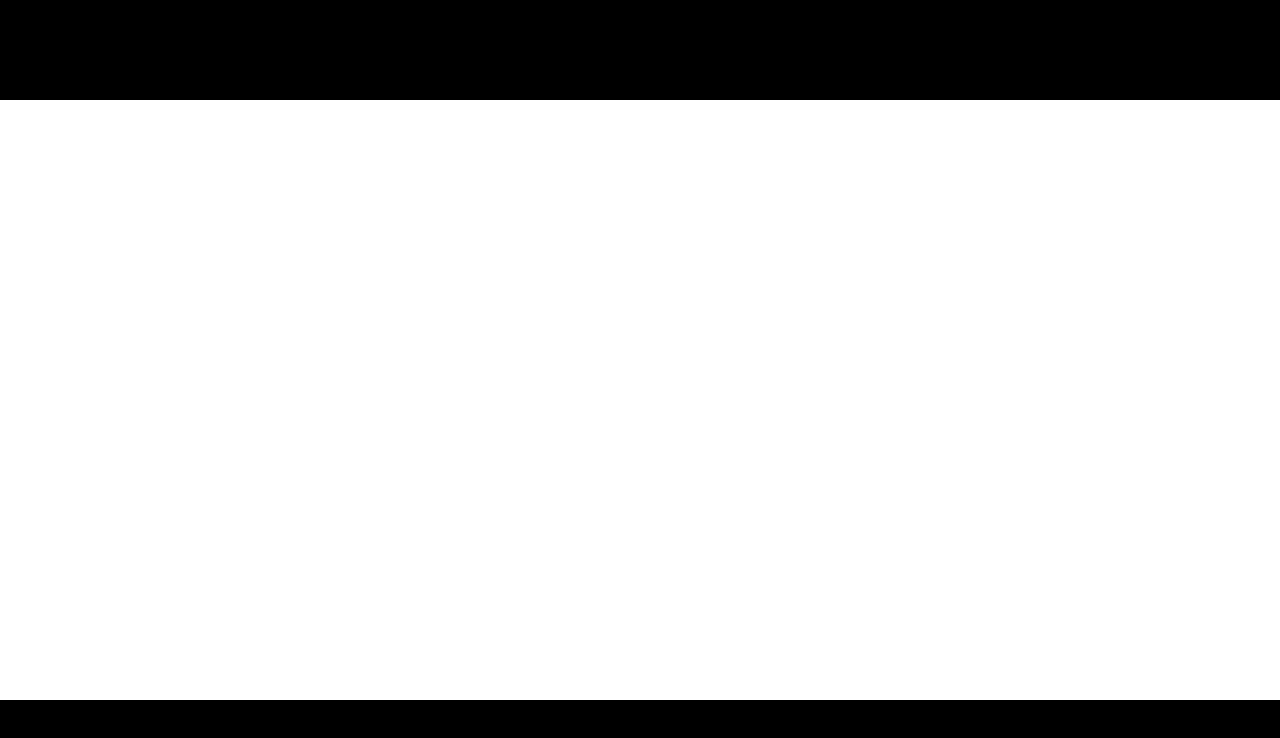
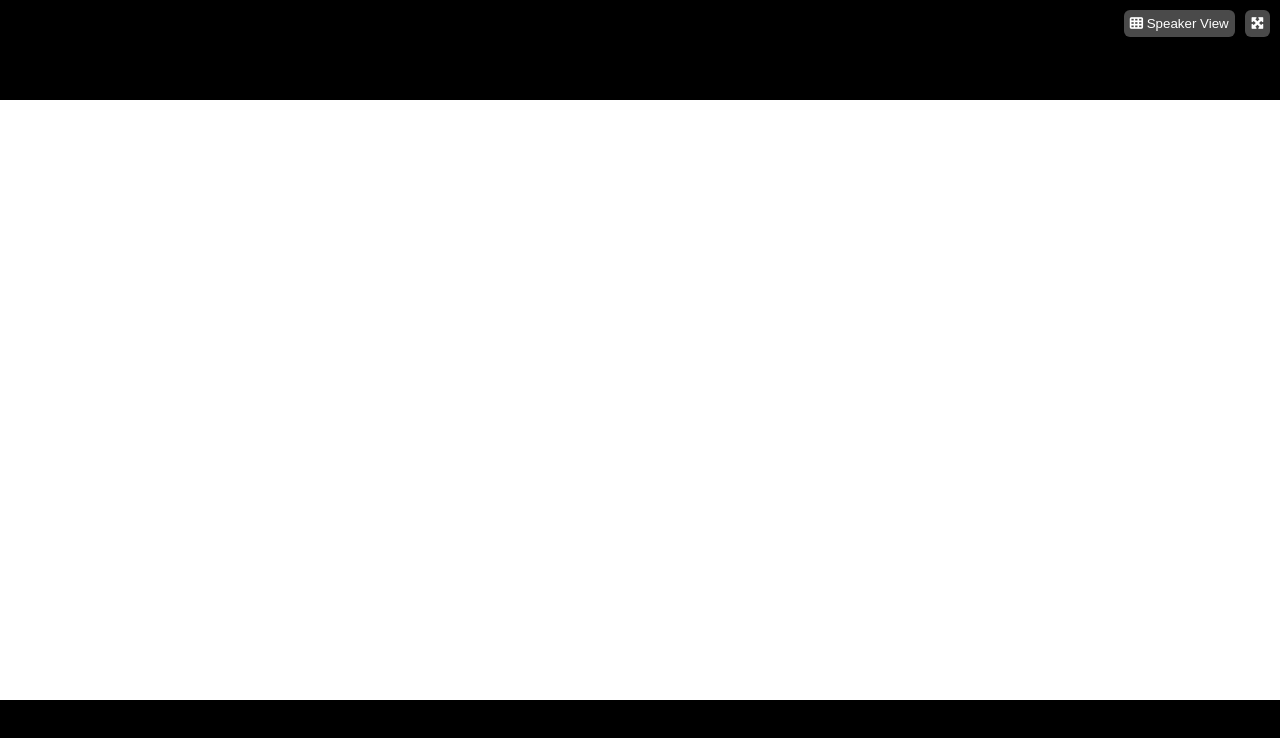
Before and after one commit to MattiaAngelini/html-css-zoom, a plain HTML site: page index.html in a window 1280 px wide. Drawn offline with Linux system fonts and the light colour scheme.

Commit message:
Add: header

```diff
--- a/index.html
+++ b/index.html
@@ -4,24 +4,37 @@
     <meta charset="UTF-8">
     <meta name="viewport" content="width=device-width, initial-scale=1.0">
     <link rel="stylesheet" href="./style.css">
+<!-- FONT AWESOME-->
+    <link rel="stylesheet" href="https://cdnjs.cloudflare.com/ajax/libs/font-awesome/6.5.1/css/all.min.css" integrity="sha512-DTOQO9RWCH3ppGqcWaEA1BIZOC6xxalwEsw9c2QQeAIftl+Vegovlnee1c9QX4TctnWMn13TZye+giMm8e2LwA==" crossorigin="anonymous" referrerpolicy="no-referrer" />
+
     <title>Zoom</title>
 </head>
 <body>
 
 
 
-<header></header>
+    <header>
+
+        <section class="header_btn">
+            <button class="btn_utilities">
+                <i><i class="fa-solid fa-table-cells"></i></i>
+                <span>Speaker View</span>
+            </button>
+
+            <button class="btn_utilities">
+                <i class="fa-solid fa-maximize"></i>
+            </button>
+        </section>
+
+    </header>
 
 
 
-<main></main>
+    <main></main>
 
 
 
-<footer></footer>
-
-
-
+    <footer></footer>
 
 
 
--- a/style.css
+++ b/style.css
@@ -14,6 +14,9 @@
 
 header {
      height: 100px;
+     display: flex;
+     justify-content: end;
+     position: relative;
 }
 
 main {
@@ -28,3 +31,27 @@ footer {
 header, footer {
     background-color: black;
 }
+
+/*-------------------
+      GRID LAYOUT
+-------------------*/
+
+
+
+/*-------------------
+     BUTTONS
+-------------------*/
+.btn_utilities {
+    background-color:#4a4a4a;
+    color: white;
+    padding: 6px;
+    margin-left: 6px;
+    border-radius: 6px;
+    border: none;
+}
+
+.header_btn {
+    position: absolute;
+    top: 10px;
+    right: 10px;
+}
```
